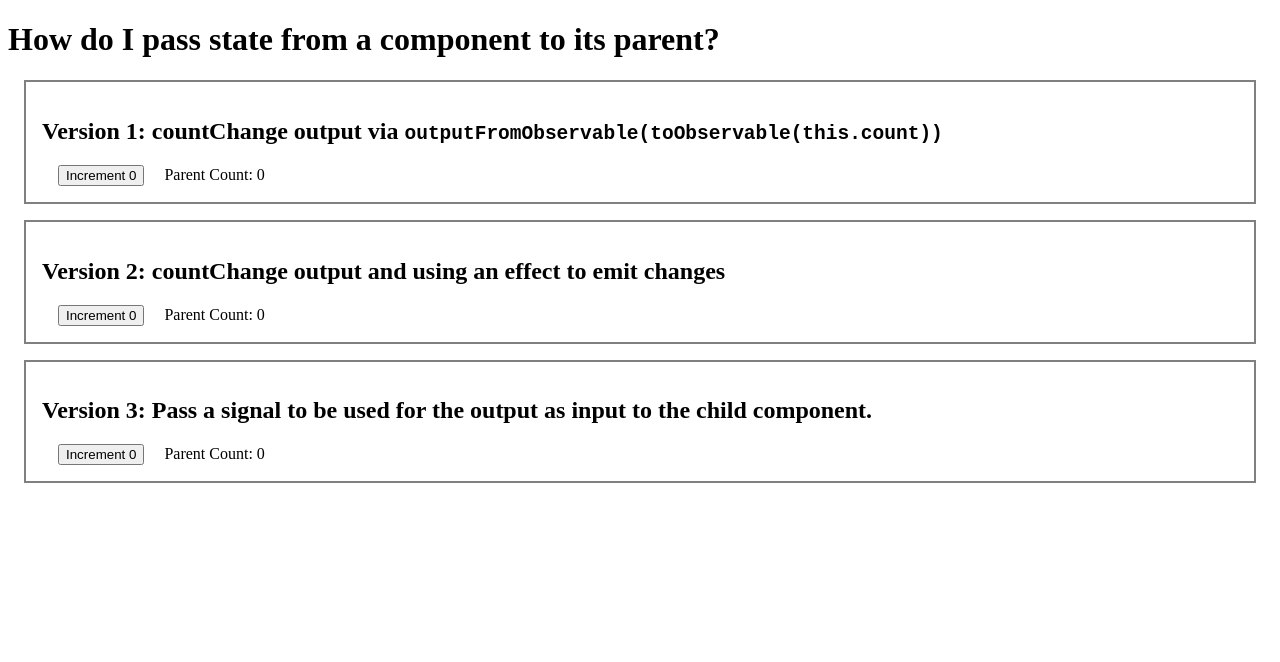
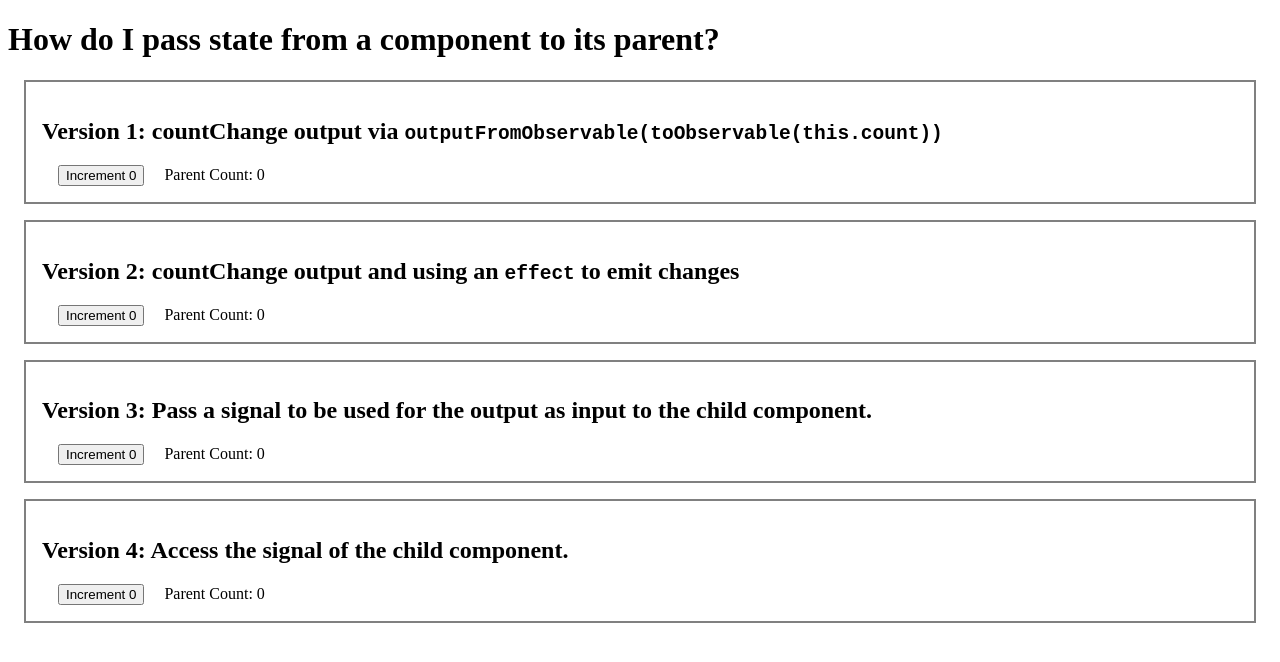
Before and after one commit to ptandler/angular-state-output-playground, an Angular app: page / in a window 1280 px wide. Shown: the top 662 px of the page. Built offline with nearby package versions, Linux system fonts and the light colour scheme.

Commit message:
counter 3 access child's signal from outside

```diff
--- a/src/app/app.component.ts
+++ b/src/app/app.component.ts
@@ -2,6 +2,7 @@ import { Component } from "@angular/core";
 import { Parent1Component } from "./counter1/parent1.component";
 import { Parent2Component } from "./counter2/parent2.component";
 import { Parent3Component } from "./counter3/parent3.component";
+import { Parent4Component } from "./counter4/parent4.component";
 
 @Component({
   selector: "app-root",
@@ -11,9 +12,15 @@ import { Parent3Component } from "./counter3/parent3.component";
     <app-parent1 />
     <app-parent2 />
     <app-parent3 />
+    <app-parent4 />
   `,
   styles: [],
-  imports: [Parent1Component, Parent2Component, Parent3Component],
+  imports: [
+    Parent1Component,
+    Parent2Component,
+    Parent3Component,
+    Parent4Component,
+  ],
 })
 export class AppComponent {
   title = "angular-state-output-playground";
--- a/src/app/counter2/parent2.component.ts
+++ b/src/app/counter2/parent2.component.ts
@@ -6,7 +6,10 @@ import { Counter2Component } from "./counter2.component";
   standalone: true,
   imports: [Counter2Component],
   template: `<div style="border: 2px solid gray; padding: 16px; margin: 16px">
-    <h2>Version 2: countChange output and using an effect to emit changes</h2>
+    <h2>
+      Version 2: countChange output and using an <code>effect</code> to emit
+      changes
+    </h2>
     <app-counter2
       (countChange)="parentCount.set($event)"
       style="margin: 16px"
--- /dev/null
+++ b/src/app/counter4/counter4.component.ts
@@ -0,0 +1,15 @@
+import { Component, signal } from "@angular/core";
+
+@Component({
+  selector: "app-counter4",
+  standalone: true,
+  template: `<button (click)="increment()">Increment {{ count() }}</button>`,
+})
+export class Counter4Component {
+  protected readonly count = signal(0);
+  public readonly countOutput = this.count.asReadonly();
+
+  increment() {
+    this.count.update((value) => value + 1);
+  }
+}
--- /dev/null
+++ b/src/app/counter4/parent4.component.ts
@@ -0,0 +1,20 @@
+import { Component, Signal, viewChild } from "@angular/core";
+import { Counter4Component } from "./counter4.component";
+
+@Component({
+  selector: "app-parent4",
+  standalone: true,
+  imports: [Counter4Component],
+  template: `<div style="border: 2px solid gray; padding: 16px; margin: 16px">
+    <h2>Version 4: Access the signal of the child component.</h2>
+    <app-counter4 #counter4 style="margin: 16px" />
+    Parent Count: {{ parentCount() }}
+  </div>`,
+})
+export class Parent4Component {
+  private readonly counter4 = viewChild.required<Counter4Component>("counter4");
+
+  protected get parentCount(): Signal<number> {
+    return this.counter4().countOutput;
+  }
+}
```
